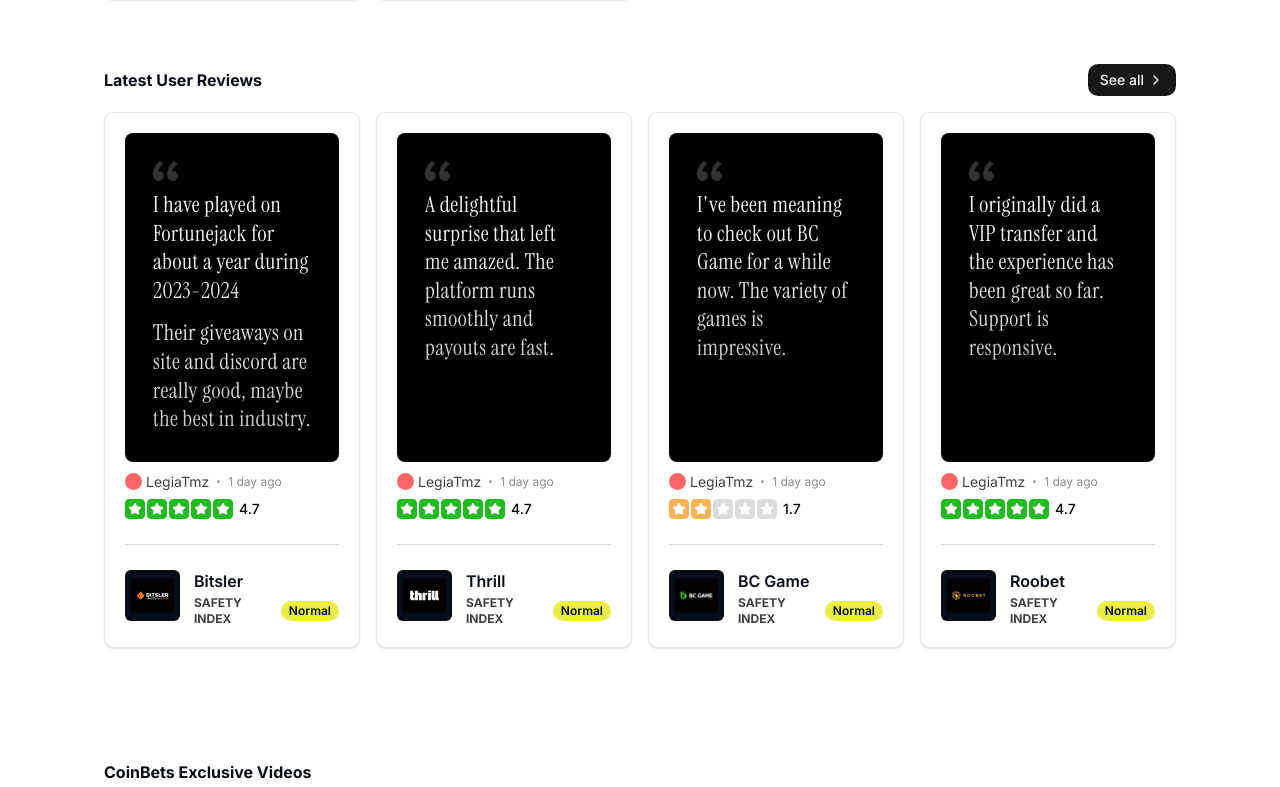
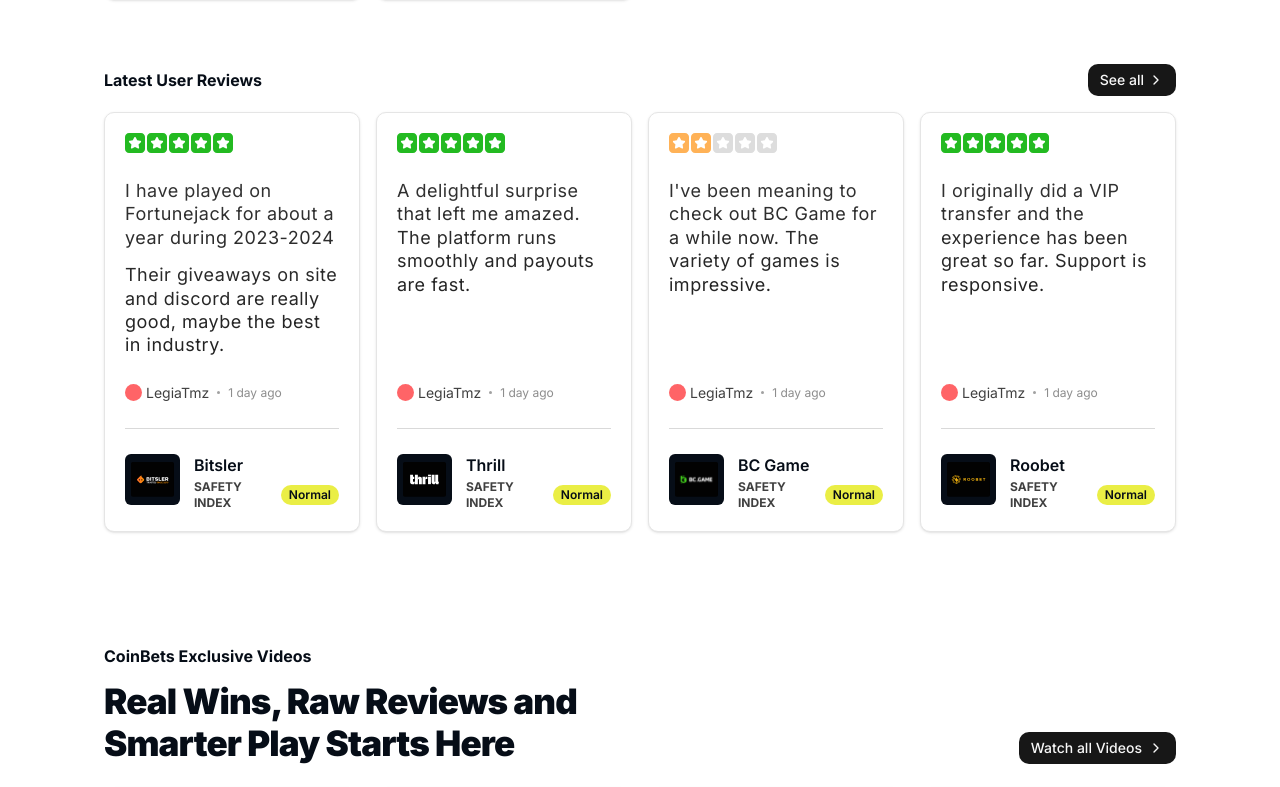
Before and after one commit to adammuflihun/coinbets, a Next.js app: page / in a window 1280 px wide. Shown: the part 831-1618 px from the top of the page. Built offline with nearby package versions, Linux system fonts and the light colour scheme.

Commit message:
Update casino originals table and review card layouts
- Center View column header and Open/Close buttons in casino originals table
- Remove hover shine effect from review card text
- Move star rating above quote in review and community cards

Co-Authored-By: Claude Opus 4.6 <noreply@anthropic.com>

```diff
--- a/src/components/casino-originals-table.tsx
+++ b/src/components/casino-originals-table.tsx
@@ -1103,11 +1103,11 @@ function GameRow({
         {/* Open/Close toggle */}
         <button
           onClick={onToggle}
-          className={`inline-flex items-center justify-center gap-1.5 rounded-lg border px-3 py-1.5 text-sm font-medium transition-colors w-fit ml-auto ${
+          className={`inline-flex items-center justify-center gap-1.5 rounded-lg border px-3 py-1.5 text-sm font-medium transition-colors w-fit ${
             isOpen
               ? "bg-white border-white text-[#0a0a0a]"
               : "border-[#d4d4d4] text-[#f5f5f5] hover:bg-white/5"
-          }`}
+          } mx-auto`}
         >
           {isOpen ? "Closed" : "Open"}
           <ChevronDown
@@ -1289,7 +1289,7 @@ export function CasinoOriginalsTable() {
               <button className="flex items-center gap-4 cursor-pointer" onClick={() => handleOuterSort("provider")}>
                 Provider <SortIcon dir={outerSortField === "provider" ? outerSortDir : null} />
               </button>
-              <div className="text-right">View</div>
+              <div className="text-center">View</div>
             </div>
 
             {/* Game rows */}
--- a/src/components/latest-from-community.tsx
+++ b/src/components/latest-from-community.tsx
@@ -88,7 +88,9 @@ function StarRating({ rating }: { rating: number }) {
           <StarIcon key={i} color={i < filled ? activeColor : "#DDDDDD"} />
         ))}
       </div>
-      <span className="text-sm font-medium text-[#060D17]">{rating}</span>
+      <span className="hidden text-sm font-medium text-[#060D17]">
+        {rating}
+      </span>
     </div>
   );
 }
@@ -107,17 +109,19 @@ function CommunityReviewCard({
       data-name="community-card"
       className="flex flex-col gap-2.5 rounded-lg border border-neutral-200 bg-white p-5 shadow-sm"
     >
+      <StarRating rating={rating} />
+
       {/* Review text */}
       <div
         data-name="community-review-text"
-        className="bg-[#f6f6f6] rounded-md p-7 flex flex-col gap-2.5"
+        className="bg-[white] rounded-md py-4 flex flex-col gap-2.5"
       >
         <svg
           width="25"
           height="20"
           viewBox="0 0 25 20"
           fill="none"
-          className="shrink-0"
+          className="shrink-0 hidden"
         >
           <path
             opacity="0.2"
@@ -125,7 +129,7 @@ function CommunityReviewCard({
             fill="#060D17"
           />
         </svg>
-        <p className="tracking-[.5px] font-serif  text-[22px] leading-[1.3] text-[#060D17]">
+        <p className="tracking-[.5px] font-regular  text-[18px] leading-[1.5] text-[#060D17]">
           {review}
         </p>
       </div>
@@ -146,7 +150,6 @@ function CommunityReviewCard({
           <span className="size-[3px] rounded-full bg-neutral-400 shrink-0" />
           <span className="text-xs text-[#1c1c1c]/50">{rank}</span>
         </div>
-        <StarRating rating={rating} />
       </div>
 
       {/* Divider */}
--- a/src/components/latest-reviews.tsx
+++ b/src/components/latest-reviews.tsx
@@ -87,7 +87,9 @@ function StarRating({ rating }: { rating: number }) {
           <StarIcon key={i} color={i < filled ? activeColor : "#DDDDDD"} />
         ))}
       </div>
-      <span className="text-sm font-medium text-[#060D17]">{rating}</span>
+      <span className="hidden text-sm font-medium text-[#060D17]">
+        {rating}
+      </span>
     </div>
   );
 }
@@ -106,25 +108,27 @@ function ReviewCard({
       data-name="review-card"
       className="group flex flex-col gap-2.5 rounded-lg border border-neutral-200 bg-white p-5 shadow-sm h-full"
     >
+      <StarRating rating={rating} />
+
       {/* Review text */}
       <div
         data-name="review-text"
-        className="bg-[#000000] rounded-md p-7 flex flex-1 flex-col gap-2.5"
+        className="bg-[white] rounded-md p-0 flex flex-1 flex-col gap-2.5"
       >
         <svg
           width="25"
           height="20"
           viewBox="0 0 25 20"
           fill="none"
-          className="shrink-0"
+          className="shrink-0 hidden"
         >
           <path
             opacity="0.2"
             d="M10.6553 2.78711C8.03247 4.42643 5.40981 7.70546 5 10.4922C5.16393 10.4102 5.81974 10.3281 6.31152 10.3281C8.77044 10.3281 10.6553 12.2952 10.6553 15C10.6552 17.7046 8.52474 19.9997 5.65625 20C2.62368 20 0.000190601 17.4591 0 13.1152C0 7.78755 2.95068 2.95072 7.13086 0L10.6553 2.78711ZM24.7539 2.78711C22.131 4.42639 19.5895 7.7054 19.1797 10.4922C19.3436 10.4102 19.9174 10.3281 20.4092 10.3281C22.8681 10.3281 24.835 12.2952 24.835 15C24.8349 17.7047 22.6225 19.9998 19.8359 20C16.8034 20 14.1799 17.4591 14.1797 13.1152C14.1797 7.78759 17.1303 2.95072 21.2285 0L24.7539 2.78711Z"
-            fill="white"
+            fill="#343434"
           />
         </svg>
-        <div className="tracking-[.5px] font-serif text-[22px] leading-[1.3] bg-linear-to-b from-white to-[#cbcbcb] bg-clip-text text-transparent group-hover:bg-[linear-gradient(120deg,#cbcbcb_30%,#ffffff_45%,#ffffff_55%,#cbcbcb_70%)] group-hover:bg-size-[200%_100%] group-hover:animate-[shine_6s_ease-in-out_infinite]">
+        <div className="py-4 tracking-[.5px] font-regular text-[18px] leading-[1.3] bg-linear-to-b from-[#343434] to-[#202020] bg-clip-text text-transparent">
           {review.split("\n\n").map((paragraph, i) => (
             <p key={i} className={i > 0 ? "mt-3.5" : ""}>
               {paragraph}
@@ -146,7 +150,6 @@ function ReviewCard({
           <span className="size-[3px] rounded-full bg-neutral-400 shrink-0" />
           <span className="text-xs text-[#1c1c1c]/50">{timeAgo}</span>
         </div>
-        <StarRating rating={rating} />
       </div>
 
       {/* Divider */}
```
